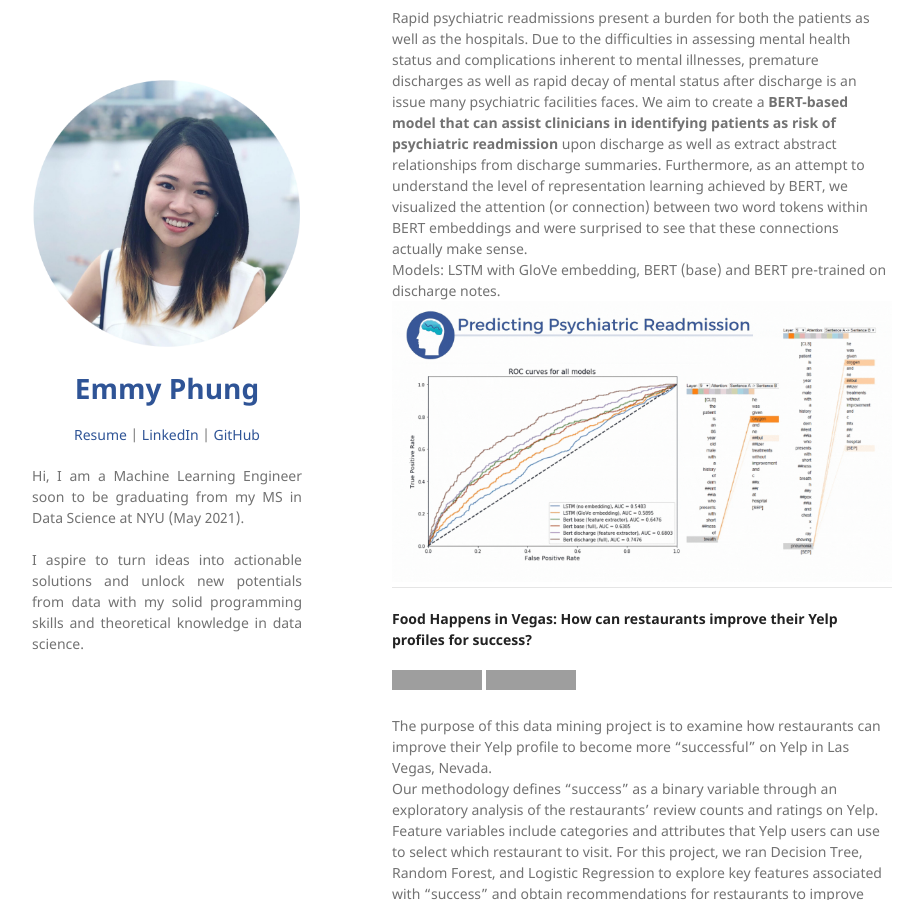
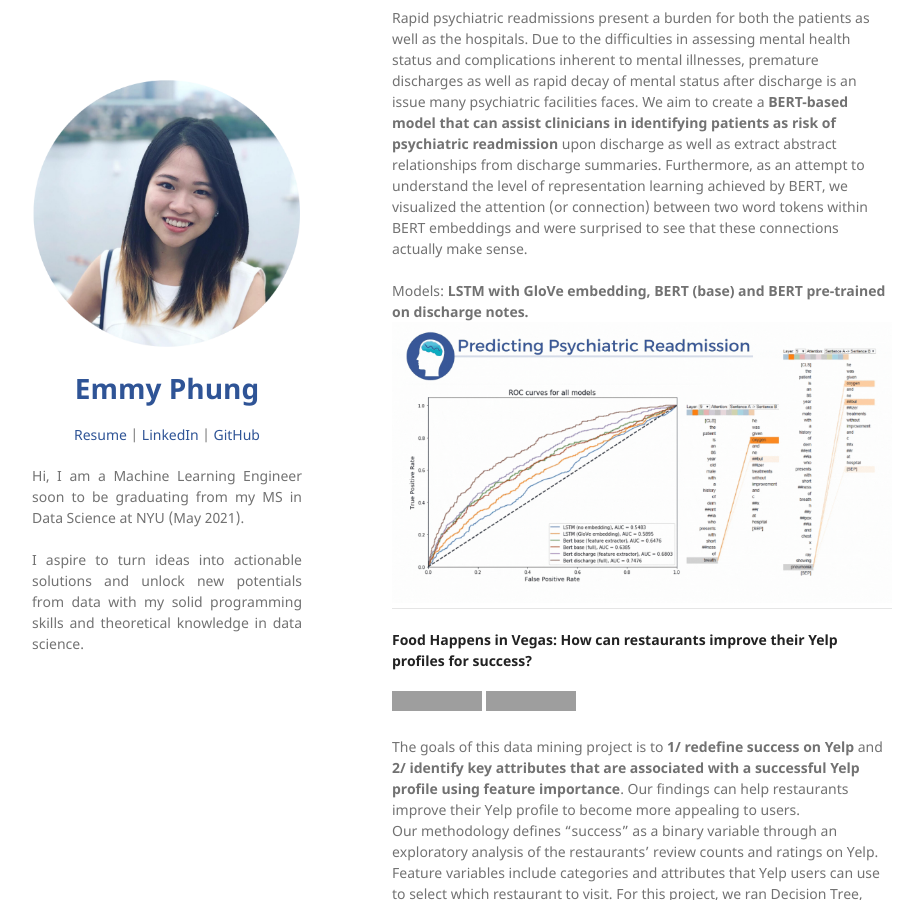
Before and after one commit to Emmyphung/emmyphung.github.io, a Jekyll site: the page built from sections/portfolio.md, in a window 1280 px wide and 900 px high, scrolled down 201 px. Shown: the whole window, without its empty margins (178-1094 px from the left). Built offline with Jekyll 4.4.1, drawn with Linux system fonts in a browser that asks for light colours; our own code applies the rules of GitHub Pages for plain Markdown files; grey boxes are pictures that could not be loaded.

Commit message:
Update portfolio.md

```diff
--- a/sections/portfolio.md
+++ b/sections/portfolio.md
@@ -9,18 +9,18 @@
 
 <div> Rapid psychiatric readmissions present a burden for both the patients as well as the hospitals. Due to the difficulties in assessing mental health status and complications inherent to mental illnesses, premature discharges as well as rapid decay of mental status after discharge is an issue many psychiatric facilities faces. We aim to create a <b>BERT-based model that can assist clinicians in identifying patients as risk of psychiatric readmission </b> upon discharge as well as extract abstract relationships from discharge summaries. Furthermore, as an attempt to understand the level of representation learning achieved by BERT, we visualized the attention (or connection) between two word tokens within BERT embeddings and were surprised to see that these connections actually make sense.
 <br>
-Models: LSTM with GloVe embedding, BERT (base) and BERT pre-trained on discharge notes.
+<br>
+Models: <b>LSTM with GloVe embedding, BERT (base) and BERT pre-trained on discharge notes.</b>
 </div>
 <center><img src="/images/bertproject.gif"/></center>
 
 ---
-
 [**Food Happens in Vegas: How can restaurants improve their Yelp profiles for success?**](https://github.com/Emmyphung/Vegas_foodies)
 
 [![Models](https://img.shields.io/badge/Jupyter-Models-blue?logo=Jupyter)](https://github.com/Emmyphung/Vegas_foodies/blob/master/models/models_vegas_final.ipynb)
 [![Recommender System](https://img.shields.io/badge/Jupyter-Recommender_System-blue?logo=Jupyter)](https://github.com/Emmyphung/Vegas_foodies/blob/master/models/vegas_recommender_system.ipynb)
 
-<div> The purpose of this data mining project is to examine how restaurants can improve their Yelp profile to become more “successful” on Yelp in Las Vegas, Nevada.
+<div> The goals of this data mining project is to <b>1/ redefine success on Yelp</b> and <b>2/ identify key attributes that are associated with a successful Yelp profile using feature importance</b>. Our findings can help restaurants improve their Yelp profile to become more appealing to users.
 <br>
 Our methodology defines “success” as a binary variable through an exploratory analysis of the restaurants’ review counts and ratings on Yelp. Feature variables include categories and attributes that Yelp users can use to select which restaurant to visit. For this project, we ran Decision Tree, Random Forest, and Logistic Regression to explore key features associated with “success” and obtain recommendations for restaurants to improve their Yelp profile.
 <br>
```
